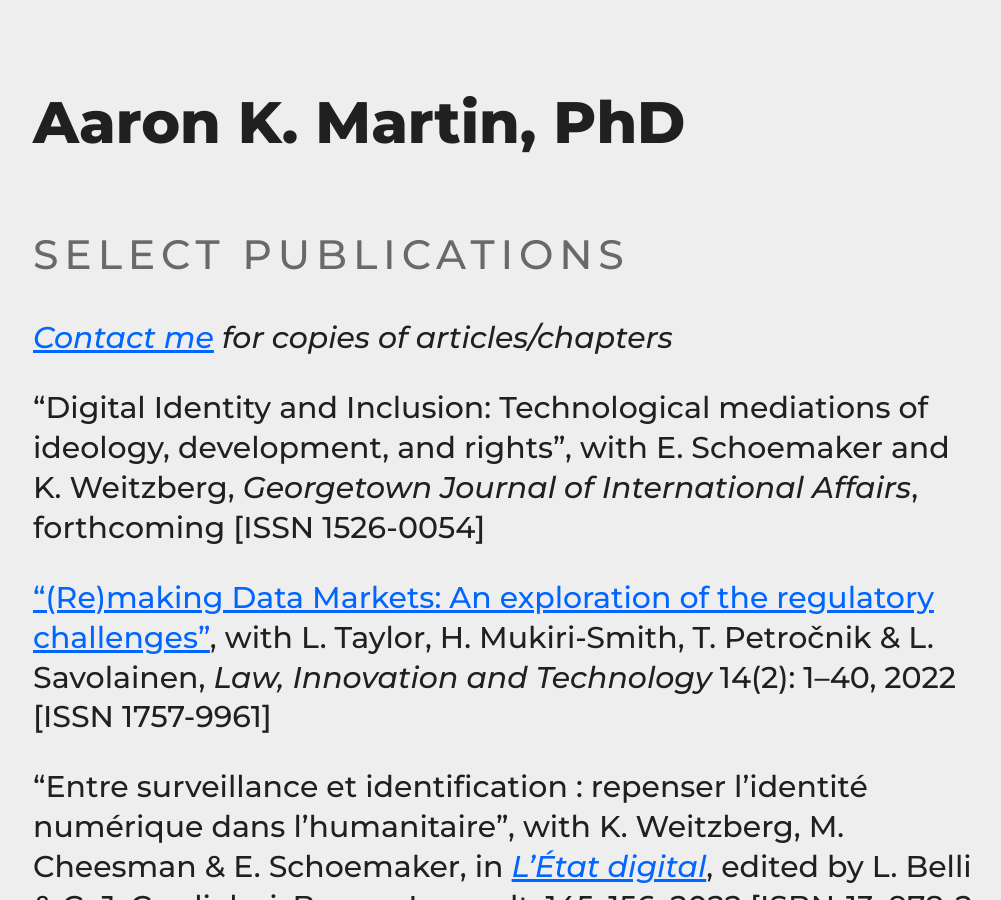
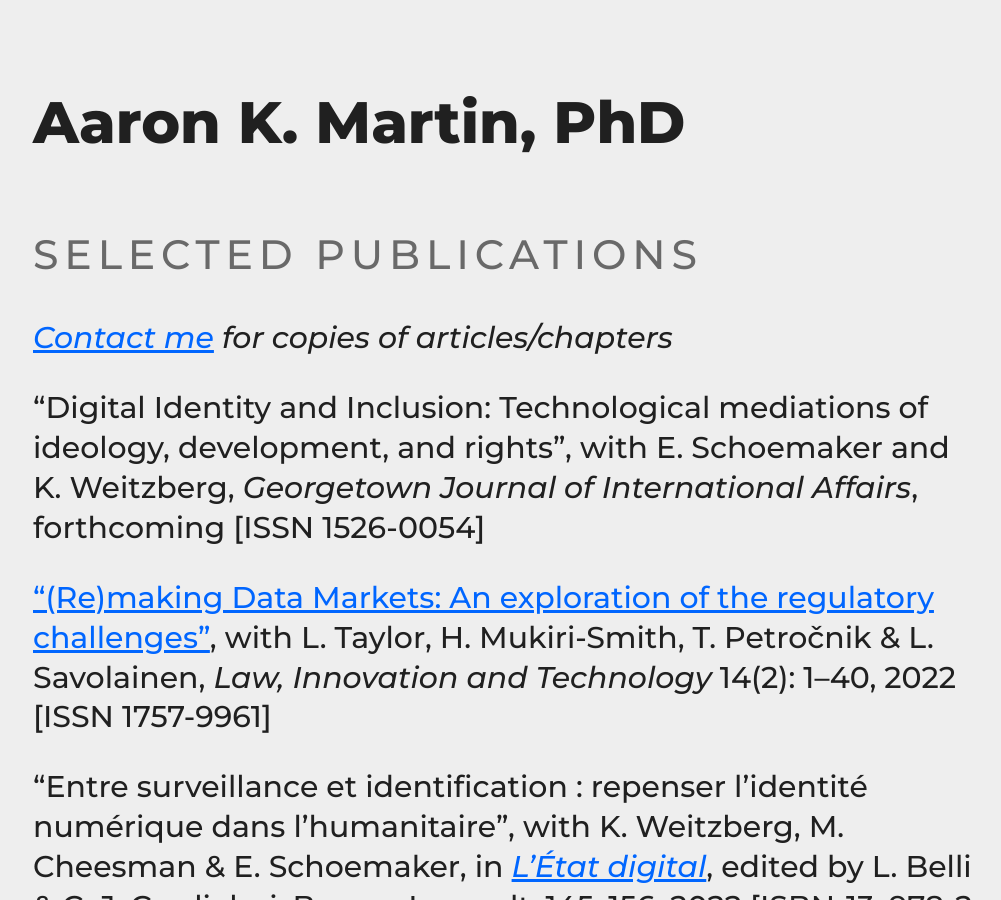
Before and after one commit to haroonalrasheed/641a, a Jekyll site: the page built from select-publications/index.md, in a window 1280 px wide and 900 px high. Shown: the whole window, without its empty margins (131-1132 px from the left). Built offline with Jekyll 4.4.1, drawn with Linux system fonts in a browser that asks for light colours.

Commit message:
Update index.md

```diff
--- a/select-publications/index.md
+++ b/select-publications/index.md
@@ -1,9 +1,9 @@
 ---
 layout: page
-title: Select Publications
+title: Selected Publications
 ---
 
-## Select Publications
+## Selected Publications
 _[Contact me](mailto:a.k.martin@uvt.nl) for copies of articles/chapters_
 
 "Digital Identity and Inclusion: Technological mediations of ideology, development, and rights", with E. Schoemaker and K. Weitzberg, _Georgetown Journal of International Affairs_, forthcoming [ISSN 1526-0054]
```
